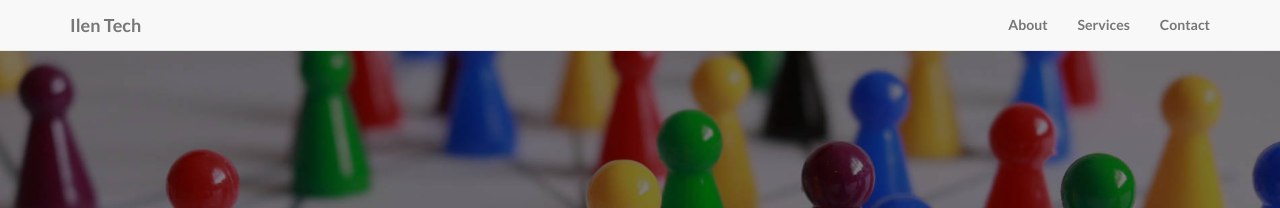
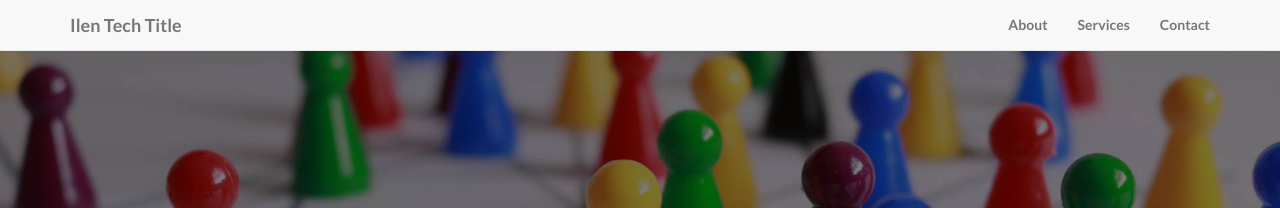
Before and after one commit to fluquid/ilen-tech, a Jekyll site: the page built from index.html, in a window 1280 px wide. Shown: the top 208 px of the page. Built offline with Jekyll 4.4.1, drawn with Linux system fonts in a browser that asks for light colours; nearby versions of some CDN libraries; library files that are not in the unit come from our copies.

Commit message:
Update _config.yml

```diff
--- a/_config.yml
+++ b/_config.yml
@@ -3,7 +3,7 @@
 # ----------------------- #
 
 url: http://fluquid.com
-title: Ilen Tech
+title: Ilen Tech Title
 email: joan@ilen-tech.com
 author: Joan O'Sullivan
 description: > # "Write an awesome description for your new site here.
```
